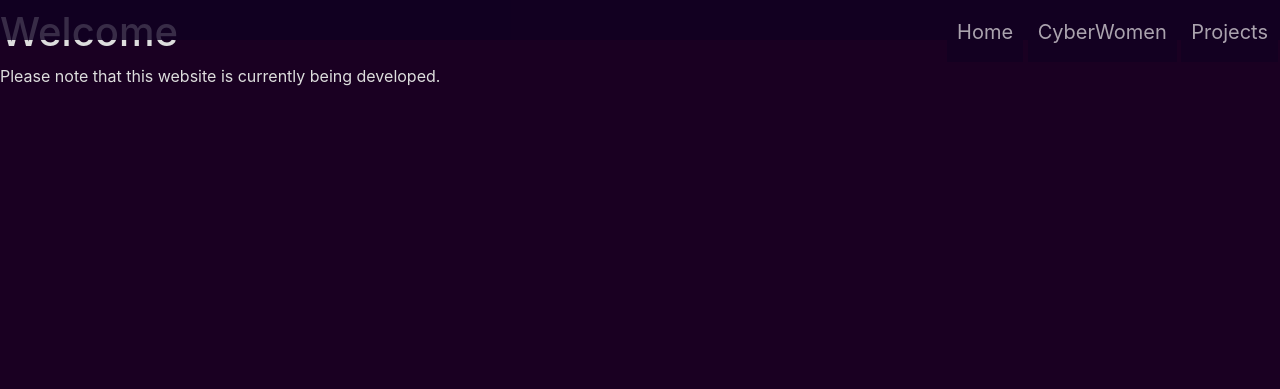
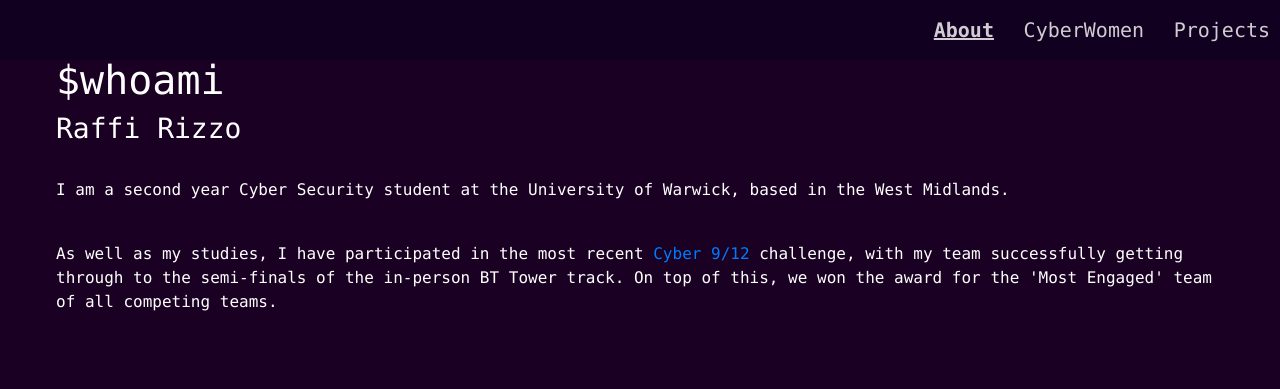
Before and after one commit to cg-1256/portfolio-website, a plain HTML site: page index.html in a window 1280 px wide. Drawn offline with nearby package versions, Linux system fonts and the light colour scheme.

Commit message:
update all pages

```diff
--- a/index.html
+++ b/index.html
@@ -2,27 +2,31 @@
 <html lang="en">
 <head>
     <meta charset="UTF-8">
-    <link rel="stylesheet" href="https://stackpath.bootstrapcdn.com/bootstrap/4.3.1/css/bootstrap.min.css" integrity="sha384-ggOyR0iXCbMQv3Xipma34MD+dH/1fQ784/j6cY/iJTQUOhcWr7x9JvoRxT2MZw1T" crossorigin="anonymous">
+    <link rel="stylesheet" href="https://cdn.jsdelivr.net/npm/bootstrap@4.3.1/dist/css/bootstrap.min.css" integrity="sha384-ggOyR0iXCbMQv3Xipma34MD+dH/1fQ784/j6cY/iJTQUOhcWr7x9JvoRxT2MZw1T" crossorigin="anonymous">
     <link rel="stylesheet" href='main.css' />
 
     <title>Raffi Rizzo</title>
 </head>
 <body>
-<header>
-    <h1></h1>
-    <div id="header" style="text-align: right;">
-        <nav>
+<section>
+    <div id="header" >
+        <nav style="text-align: right">
             <ul>
-                <li><a href="index.html">Home</a></li>
+                <li><a href="index.html"><b><u>About</u></b></a></li>
                 <li><a href="cw.html">CyberWomen</a></li>
                 <li><a href="projects.html">Projects</a>
             </ul>
         </nav>
     </div>
-</header>
+</section>
 
-
-<h1>Welcome</h1>
-<p>Please note that this website is currently being developed.</p>
+<section class="body">
+    <h1>$whoami</h1>
+    <h3>Raffi Rizzo</h2>
+    <br>
+    <p>I am a second year Cyber Security student at the University of Warwick, based in the West Midlands.</p>
+    <br>
+    <p>As well as my studies, I have participated in the most recent <a href="https://www.ukcyber912.co.uk/" target="_blank">Cyber 9/12</a> challenge, with my team successfully getting through to the semi-finals of the in-person BT Tower track. On top of this, we won the award for the 'Most Engaged' team of all competing teams.</p>
+</section>
 </body>
 </html>
--- a/main.css
+++ b/main.css
@@ -1,9 +1,12 @@
 body{
     background: #1a0022;
+    color: #fff;
+    font-family:Consolas,Lucida Console,Courier New, monospace;
 }
-h1, p {
-    color: #ddd;
+.body{
+    padding: 7vh;
 }
+
 
 #header {
     background-color: #110022;
@@ -27,19 +30,6 @@ h1, p {
 
 nav {
 	background-color: #110022;
-    -ms-filter: "progid:DXImageTransform.Microsoft.Alpha(Opacity=50)";
-    filter: alpha(opacity=80);
-    -moz-opacity: 0.80;
-    -khtml-opacity: 0.8;
-    opacity: 0.8;
-    color: white;
-    position: fixed;
-    top: 0;
-    left: 0;
-    width: 100%;
-    height: 5vh;
-    padding: 2px;
-    margin: 0;
 }
 
 nav ul {
```
Also changed, not shown: cw.html (+9 -4 lines), projects.html (+6 -4 lines).
